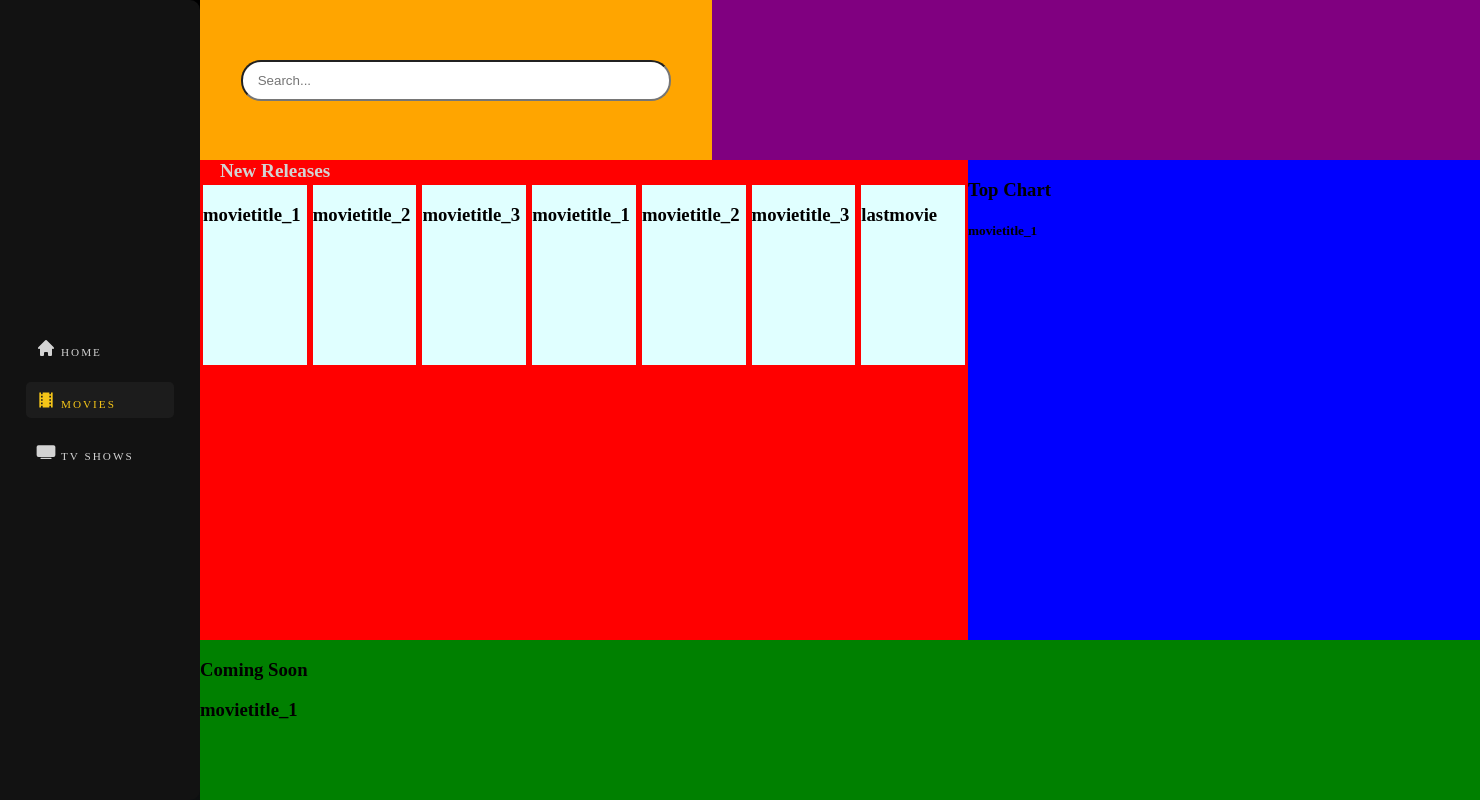
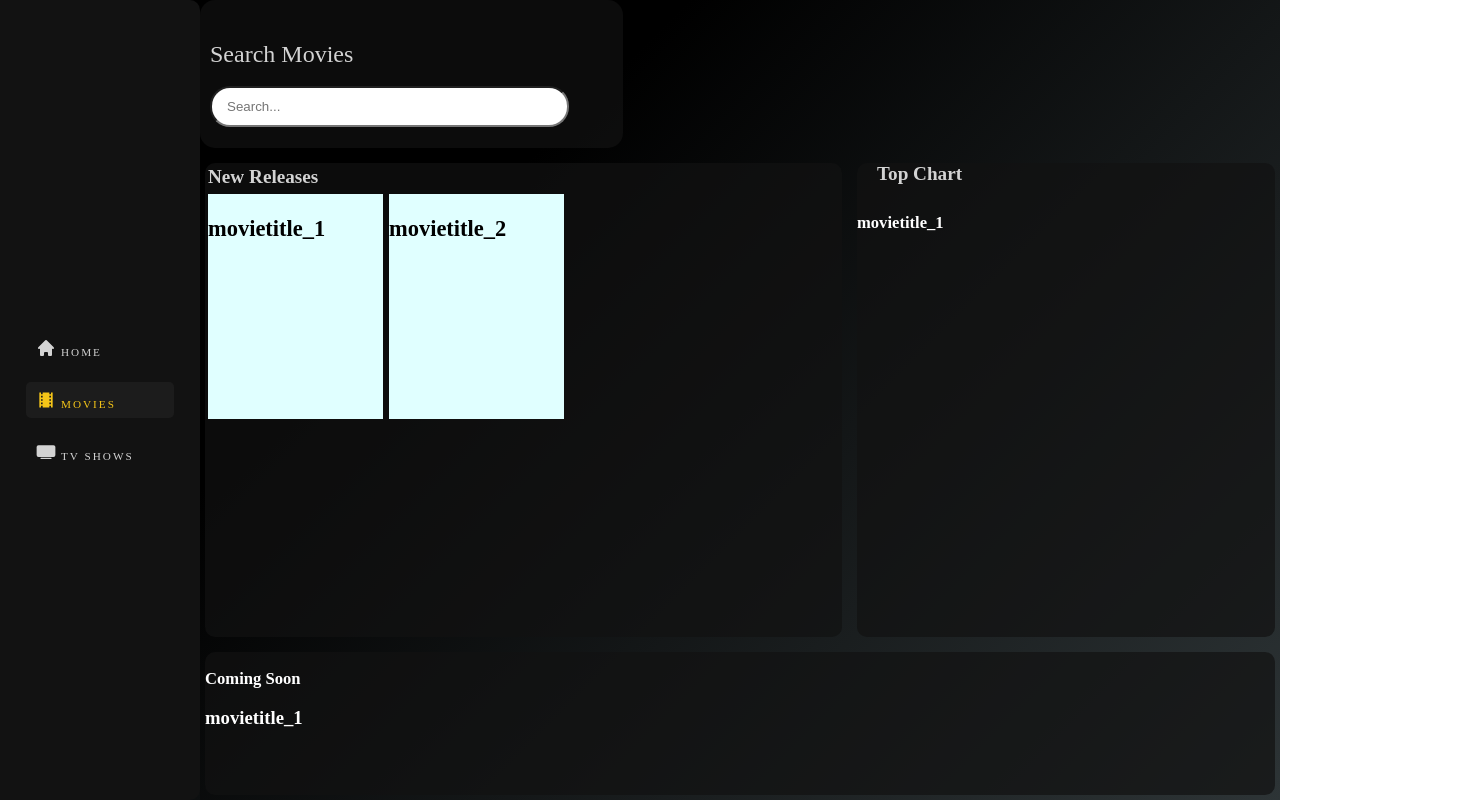
Before and after one commit to reedx8/Movie-Dashboard, a React (Create React App) app in the folder dashboard/: page /movies in a window 1280 px wide. Shown: the whole page, 1480 px wide, since content can reach past the window. Built offline with nearby package versions, Linux system fonts and the light colour scheme; no server answers; what webfontloader would draw is missing.

Commit message:
standardized origin grid template

```diff
--- a/dashboard/src/components/Moviespage.css
+++ b/dashboard/src/components/Moviespage.css
@@ -1,62 +1,119 @@
 .moviespage{
-    background-color: purple;
-    width: 100vw;
+    background-color: #2d3436;
+    background-image: linear-gradient(315deg, #2d3436 0%, #000000 74%);
     display: grid;
+    font-family: "Poppins";
+    grid-column: 2 / 5;
+    grid-row: 1 / 2;
+
     grid-template-columns: repeat(5, 1fr);
     grid-template-rows: repeat(5, 1fr);
+    width: 100%;
+    height: 100%;
+    grid-gap: 15px;
+
+
 }
 
+
+
+#searchlabel{
+    color: lightgrey;
+    margin-left: 10px;
+    line-height: 100%;
+    font-size: 24px;
+    grid-row: 1/2;
+    align-self: end;
+
+
+}
+
+
+
+
 #searchContainer{
-    background-color: orange;
-    grid-row: 1 / 2;
-    grid-column: 1 / 3;
+    background: rgba(18, 18, 18, 0.7);
     display: grid;
     align-items: center;
+    grid-row: 1/2;
+    grid-column: 1 / 3;
+    border-radius: 15px;
+
+
 }
 
-#searchContainer :hover{
-    cursor: pointer;
-}
 
 #searchinput{
     width: 80%;
     border-radius: 20px;
     height: 35px;
     padding-left: 15px;
-    justify-self: center;
+    margin-right: 25px;
+    margin-left: 10px;
+
+
 }
 
 #topChart{
-    background-color: blue;
+    background: rgba(18, 18, 18, 0.7);
     grid-row: 2 / 5;
     grid-column: 4 / 6;
+    border-radius: 10px;
+    margin-right: 5px;
+    color: white;
+    font-size: 20px;
+
+
 
 
 }
 
 #newReleases{
-    background-color: red;
+    background: rgba(18, 18, 18, 0.7);
     grid-row: 2 / 5;
     grid-column: 1 / 4;
+    border-radius: 10px;
+    margin-left: 5px;
+
+}
+
+#newReleases > h2 {
+    margin: 3px;
+    padding: 0px;
+    font-size: 1.5vw;
 
 }
 
 #movieBox{
     display: flex;
     flex-direction: row;
+
+
 }
 
 .newReleaseMovie{
     background-color: lightcyan;
-    height: 22.5vh;
+    min-height: 225px;
     width: 15%;
+    min-width: 175px;
     overflow: hidden;
     margin: 3px;
+    font-size: 1.5vw;
 }
 
 
 #comingSoon{
-    background-color: green;
     grid-row: 5 / 6;
     grid-column: 1 / 6;
+    border-radius: 10px;
+    margin-right: 5px;
+    margin-left: 5px;
+    margin-bottom: 5px;
+    background: rgba(18, 18, 18, 0.7);
+    color: white;
 }
+
+#comingSoon > h3 {
+    font-size: 1.3vw;
+
+}
--- a/dashboard/src/components/Moviespage.js
+++ b/dashboard/src/components/Moviespage.js
@@ -1,17 +1,14 @@
 import React from "react";
 import { useEffect } from "react";
 import axios from "axios";
+
 
 import "./Moviespage.css";
 const Moviespage = () => {
   let movies = [
     "movietitle_1",
     "movietitle_2",
-    "movietitle_3",
-    "movietitle_1",
-    "movietitle_2",
-    "movietitle_3",
-    "lastmovie",
+
   ];
 
   let baseUrl = 'https://imdb8.p.rapidapi.com/auto-complete';
@@ -41,7 +38,9 @@ const Moviespage = () => {
   return (
     <div className="moviespage">
       <div id="searchContainer">
-        <input id="searchinput" type="text" placeholder="Search..." />
+        <label id="searchlabel" aria-label='search'>Search Movies </label>
+        <input id="searchinput" type="text" name="searchinput" placeholder="Search..." />
+
       </div>
       <section id="newReleases">
         <h2>New Releases</h2>
@@ -57,20 +56,20 @@ const Moviespage = () => {
               })}
         </div>
       </section>
+      <aside id="topChart">
+        <h2>Top Chart</h2>
+        <div id="topChartGridContainer">
+          <div className="topchartMovie">
+            <h5>movietitle_1</h5>
+          </div>
+        </div>
+      </aside>
       <section id="comingSoon">
         <h3>Coming Soon</h3>
         <div className="comingSoonMovie">
           <h3>movietitle_1</h3>
         </div>
       </section>
-      <aside id="topChart">
-        <h3>Top Chart</h3>
-        <div id="topChartGridContainer">
-          <div className="topchartMovie">
-            <h5>movietitle_1</h5>
-          </div>
-        </div>
-      </aside>
     </div>
   );
 };
```
